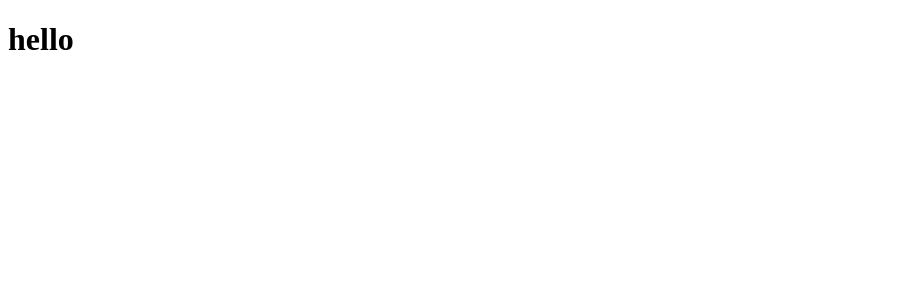
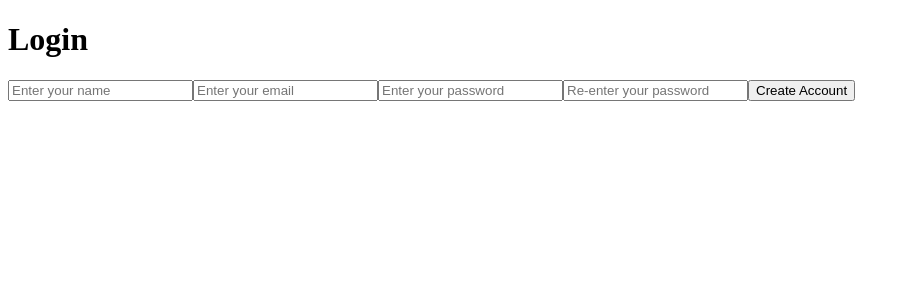
Before and after one commit to zallen16/Group5-Calendar-Meetup, a React (Vite) app in the folder client/: page /login in a window 1280 px wide. Shown: the top 300 px of the page, without its empty margins (0-910 px from the left). Built offline with nearby package versions, Linux system fonts and the light colour scheme.

Commit message:
added login form in components folder, made basic login form

```diff
--- /dev/null
+++ b/client/src/components/loginForm/index.jsx
@@ -0,0 +1,30 @@
+const Login =()=>(
+<div>
+      <h1>Login</h1>
+      <form>
+        <input
+          Label="Email"
+          inputStyle="box"
+          placeholder="Enter your name"
+        ></input>
+        <input
+          Label="Email"
+          inputStyle="box"
+          placeholder="Enter your email"
+        ></input>
+        <input
+          Label="Email"
+          inputStyle="box"
+          placeholder="Enter your password"
+        ></input>
+        <input
+          Label="Email"
+          inputStyle="box"
+          placeholder="Re-enter your password"
+        ></input>
+        <button type="submit">Create Account</button>
+      </form>
+    </div>
+)
+
+export default Login;
--- a/client/src/pages/login.jsx
+++ b/client/src/pages/login.jsx
@@ -1,7 +1,6 @@
+import Login from "../components/loginForm";
 export default function login() {
-    return(
-        <div>
-    <h1>hello</h1>
-    </div>
-    )
+  return (
+    <Login/>
+  );
 }
```
